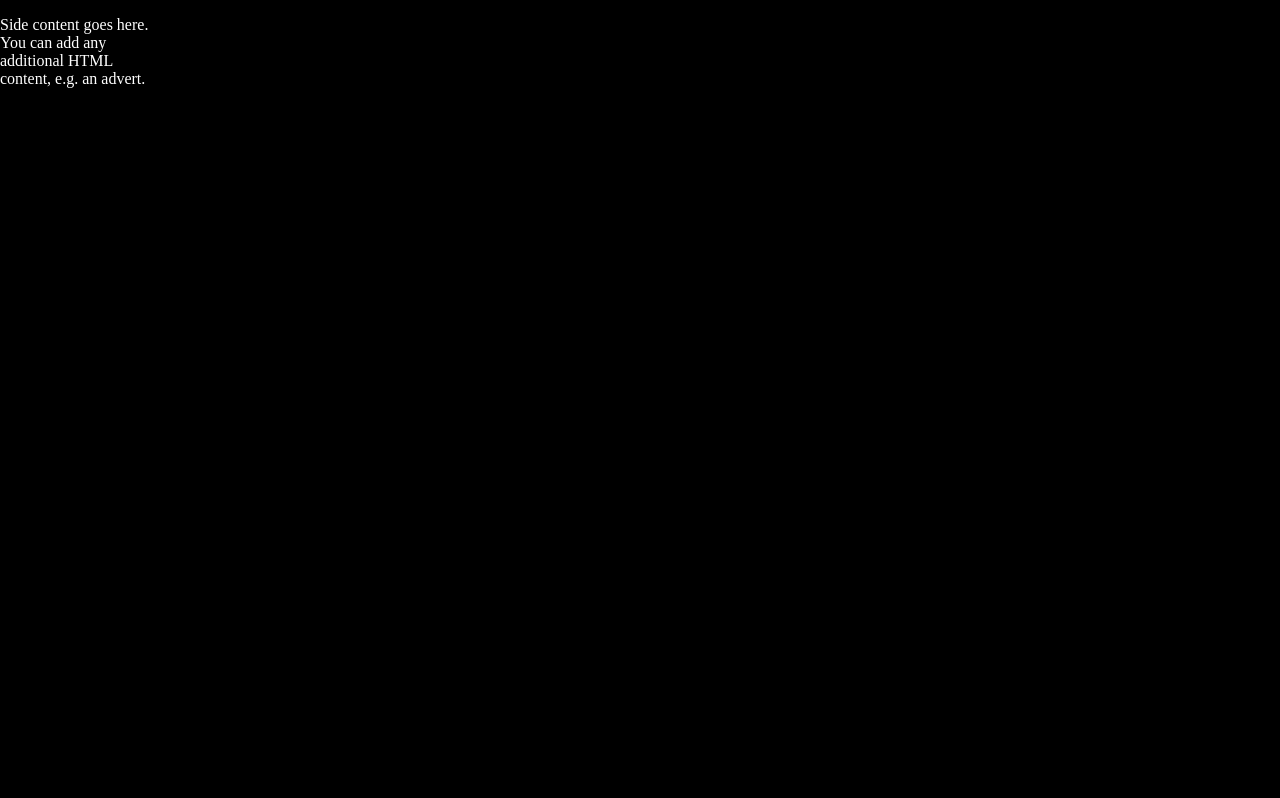
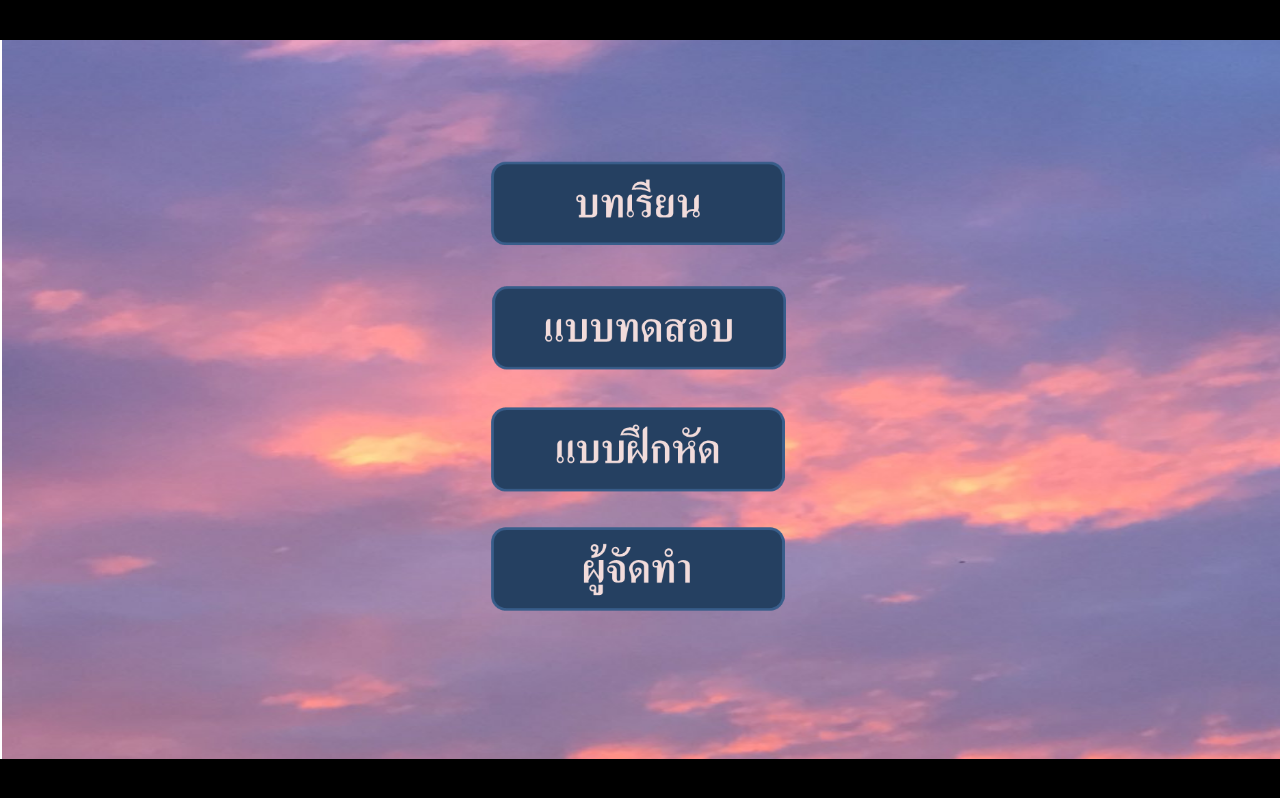
Before and after one commit to janattaarnun11007/resistor26896, a plain HTML site: page index.html in a window 1280 px wide. Drawn offline with Linux system fonts and the light colour scheme.

Commit message:
resistor
resistor

```diff
--- a/index.html
+++ b/index.html
@@ -2,14 +2,14 @@
 <html manifest="offline.appcache">
 <head>
     <meta charset="UTF-8" />
-
-	<!-- This ensures the canvas works on IE9+.  Don't remove it! -->
 	<meta http-equiv="X-UA-Compatible" content="IE=edge,chrome=1" />
+	<title>New project</title>
 
 	<!-- Standardised web app manifest -->
 	<link rel="manifest" href="appmanifest.json" />
 
 	<!-- Allow fullscreen mode on iOS devices. (These are Apple specific meta tags.) -->
+	<meta name="viewport" content="width=device-width, initial-scale=1.0, maximum-scale=1.0, minimum-scale=1.0, user-scalable=no, minimal-ui" />
 	<meta name="apple-mobile-web-app-capable" content="yes" />
 	<meta name="apple-mobile-web-app-status-bar-style" content="black" />
 	<link rel="apple-touch-icon" sizes="256x256" href="icon-256.png" />
@@ -19,67 +19,92 @@
 	<meta name="mobile-web-app-capable" content="yes" />
 	<link rel="shortcut icon" sizes="256x256" href="icon-256.png" />
 
-	<title>New project</title>
-	<!-- Note: running this exported project from disk may not work exactly like preview, since browsers block some features on the file:// protocol.  Once you've uploaded it to a server, it should work OK. -->
-
+    <!-- All margins and padding must be zero for the canvas to fill the screen. -->
 	<style type="text/css">
-		body
-		{
-			background-color: black;
-			color: white;
+		* {
+			padding: 0;
 			margin: 0;
-			padding: 0;
+		}
+		html, body {
+			background: #000;
+			color: #fff;
 			overflow: hidden;
+			touch-action: none;
+			-ms-touch-action: none;
 		}
-
-		#side
-		{
-			width: 150px;
-			position: absolute;
-			top: 0px;
-			bottom: 0px;
-		}
-
-		#main
-		{
-			position: absolute;
-			left: 150px;
-			top: 0px;
-			bottom: 0px;
-			right: 0px;
-		}
-
-		iframe
-		{
-			border: none;
+		canvas {
+			touch-action-delay: none;
+			touch-action: none;
+			-ms-touch-action: none;
 		}
     </style>
+
+
 </head>
 
 <body>
-	<script src="jquery-2.1.1.min.js"></script>
+	<div id="fb-root"></div>
 
 	<script>
-	var side_size = 150;
-
 	// Issue a warning if trying to preview an exported project on disk.
 	(function(){
 		// Check for running exported on file protocol
 		if (window.location.protocol.substr(0, 4) === "file")
 		{
-			alert("Exported games won't work until you upload them.");
+			alert("Exported games won't work until you upload them. (When running on the file:/// protocol, browsers block many features from working for security reasons.)");
 		}
 	})();
+	</script>
 
-	function size_iframe()
+	<!-- The canvas must be inside a div called c2canvasdiv -->
+	<div id="c2canvasdiv">
+
+		<!-- The canvas the project will render to.  If you change its ID, don't forget to change the
+		ID the runtime looks for in the jQuery events above (ready() and cr_sizeCanvas()). -->
+		<canvas id="c2canvas" width="854" height="480">
+			<!-- This text is displayed if the visitor's browser does not support HTML5.
+			You can change it, but it is a good idea to link to a description of a browser
+			and provide some links to download some popular HTML5-compatible browsers. -->
+			<h1>Your browser does not appear to support HTML5.  Try upgrading your browser to the latest version.  <a href="http://www.whatbrowser.org">What is a browser?</a>
+			<br/><br/><a href="http://www.microsoft.com/windows/internet-explorer/default.aspx">Microsoft Internet Explorer</a><br/>
+			<a href="http://www.mozilla.com/firefox/">Mozilla Firefox</a><br/>
+			<a href="http://www.google.com/chrome/">Google Chrome</a><br/>
+			<a href="http://www.apple.com/safari/download/">Apple Safari</a></h1>
+		</canvas>
+
+	</div>
+
+	<!-- Pages load faster with scripts at the bottom -->
+
+	<!-- Construct 2 exported games require jQuery. -->
+	<script src="jquery-2.1.1.min.js"></script>
+
+
+
+    <!-- The runtime script.  You can rename it, but don't forget to rename the reference here as well.
+    This file will have been minified and obfuscated if you enabled "Minify script" during export. -->
+	<script src="c2runtime.js"></script>
+
+    <script>
+		// Start the Construct 2 project running on window load.
+		jQuery(document).ready(function ()
 		{
-		var w = jQuery(window).width() - side_size;
-		var h = jQuery(window).height();
-		jQuery("iframe").width(w).height(h);
+			// Create new runtime using the c2canvas
+			cr_createRuntime("c2canvas");
+		});
+
+		// Pause and resume on page becoming visible/invisible
+		function onVisibilityChanged() {
+			if (document.hidden || document.mozHidden || document.webkitHidden || document.msHidden)
+				cr_setSuspended(true);
+			else
+				cr_setSuspended(false);
 		};
 
-	jQuery(document).ready(size_iframe);
-	jQuery(window).resize(size_iframe);
+		document.addEventListener("visibilitychange", onVisibilityChanged, false);
+		document.addEventListener("mozvisibilitychange", onVisibilityChanged, false);
+		document.addEventListener("webkitvisibilitychange", onVisibilityChanged, false);
+		document.addEventListener("msvisibilitychange", onVisibilityChanged, false);
 
 		function OnRegisterSWError(e)
 		{
@@ -107,12 +132,5 @@
 			}
 		};
     </script>
-
-	<div id="side">
-		<p>Side content goes here. You can add any additional HTML content, e.g. an advert.</p>
-	</div>
-	<div id="main">
-		<iframe allowfullscreen="true" src="game.html" scrolling="no" noresize="noresize" />
-	</div>
 </body>
 </html>
--- a/offline.js
+++ b/offline.js
@@ -1,8 +1,7 @@
 {
-	"version": 1568345916,
+	"version": 1568348571,
 	"fileList": [
 		"data.js",
-		"game.html",
 		"c2runtime.js",
 		"jquery-2.1.1.min.js",
 		"offlineClient.js",
```
Also changed, not shown: data.js, 1 other file. Lines whose indentation alone changed are shown as unchanged.
